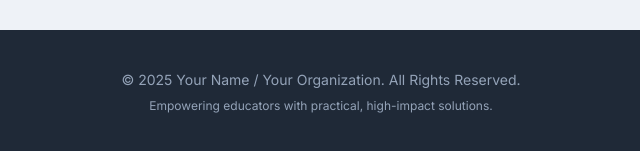
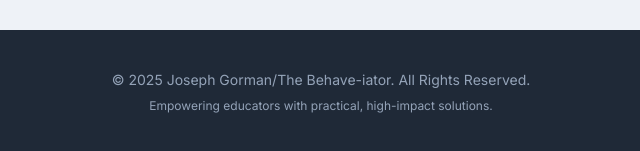
Before and after one commit to jggorman91/behave-iator-hub, a plain HTML site: page index.html in a window 1280 px wide. Shown: the part 928-1079 px from the top of the page, 319-959 px from the left. Drawn offline with nearby package versions, Linux system fonts and the light colour scheme.

Commit message:
Update index.html

```diff
--- a/index.html
+++ b/index.html
@@ -108,7 +108,7 @@
 
     <footer class="bg-gray-800 text-slate-400 py-10 mt-16 text-center">
         <div class="container mx-auto px-6">
-            <p class="text-sm">&copy; <span id="currentYear"></span> Your Name / Your Organization. All Rights Reserved.</p>
+            <p class="text-sm">&copy; <span id="currentYear"></span> Joseph Gorman/The Behave-iator. All Rights Reserved.</p>
             <p class="text-xs mt-2">Empowering educators with practical, high-impact solutions.</p>
         </div>
     </footer>
```
